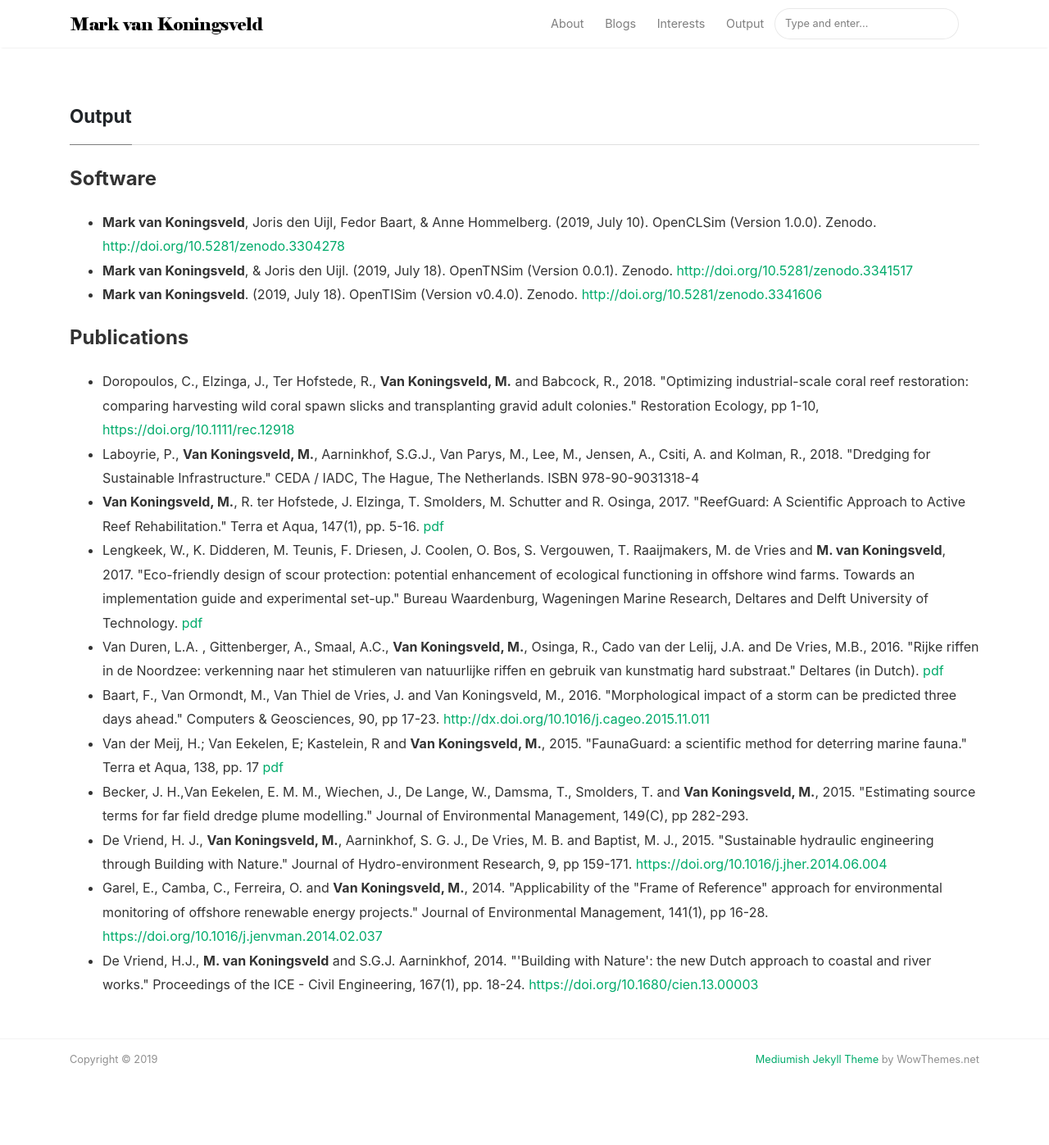
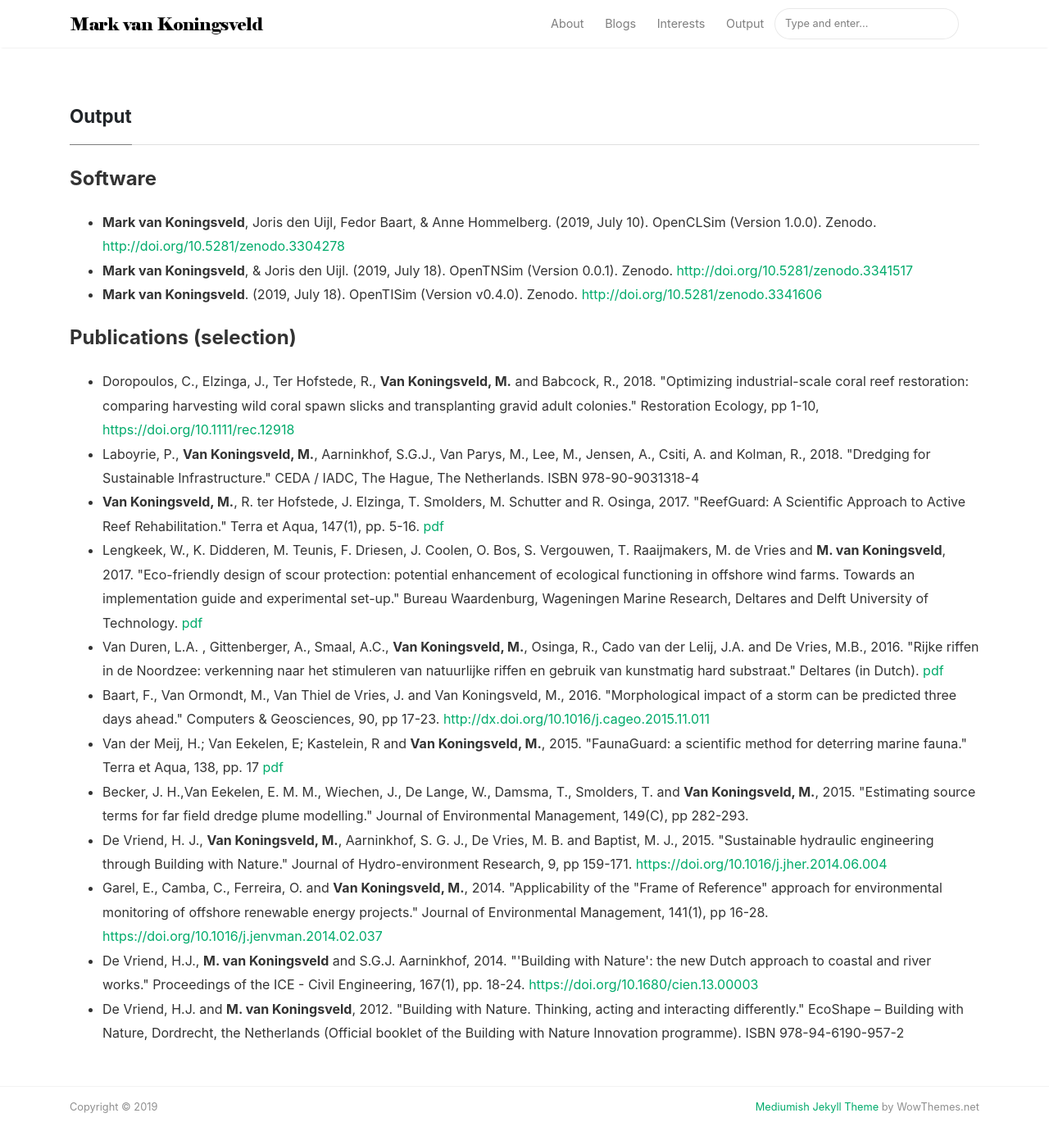
Before and after one commit to markvankoningsveld/markvankoningsveld.github.io, a Jekyll site: the page built from _pages/output.md, in a window 1280 px wide and 1400 px high. Shown: the top 1397 px of the window at 82% size. Built offline with Jekyll 4.4.1, drawn with Linux system fonts in a browser that asks for light colours; nearby versions of some CDN libraries.

Commit message:
Added output

```diff
--- a/_pages/output.md
+++ b/_pages/output.md
@@ -11,7 +11,7 @@ permalink: /output
   <li><b>Mark van Koningsveld</b>. (2019, July 18). OpenTISim (Version v0.4.0). Zenodo. <a href="http://doi.org/10.5281/zenodo.3341606">http://doi.org/10.5281/zenodo.3341606</a></li>
 </ul>
 
-<h4>Publications</h4>
+<h4>Publications (selection)</h4>
 <ul>
   <li>Doropoulos, C., Elzinga, J., Ter Hofstede, R., <b>Van Koningsveld, M.</b> and Babcock, R., 2018. "Optimizing industrial-scale coral reef restoration: comparing harvesting wild coral spawn slicks and transplanting gravid adult colonies." Restoration Ecology, pp 1-10, <a href="https://doi.org/10.1111/rec.12918">https://doi.org/10.1111/rec.12918</a></li>
   <li>Laboyrie, P., <b>Van Koningsveld, M.</b>, Aarninkhof, S.G.J., Van Parys, M., Lee, M., Jensen, A., Csiti, A. and Kolman, R., 2018. "Dredging for Sustainable Infrastructure." CEDA / IADC, The Hague, The Netherlands.  ISBN 978-90-9031318-4</li>
@@ -24,4 +24,5 @@ permalink: /output
   <li>De Vriend, H. J., <b>Van Koningsveld, M.</b>, Aarninkhof, S. G. J., De Vries, M. B. and Baptist, M. J., 2015. "Sustainable hydraulic engineering through Building with Nature." Journal of Hydro-environment Research, 9, pp 159-171. <a href="https://doi.org/10.1016/j.jher.2014.06.004">https://doi.org/10.1016/j.jher.2014.06.004</a></li>
   <li>Garel, E., Camba, C., Ferreira, O. and <b>Van Koningsveld, M.</b>, 2014. "Applicability of the "Frame of Reference" approach for environmental monitoring of offshore renewable energy projects." Journal of Environmental Management, 141(1), pp 16-28. <a href="https://doi.org/10.1016/j.jenvman.2014.02.037">https://doi.org/10.1016/j.jenvman.2014.02.037</a></li>
   <li>De Vriend, H.J., <b>M. van Koningsveld</b> and S.G.J. Aarninkhof, 2014. "'Building with Nature': the new Dutch approach to coastal and river works." Proceedings of the ICE - Civil Engineering, 167(1), pp. 18-24. <a href="https://doi.org/10.1680/cien.13.00003">https://doi.org/10.1680/cien.13.00003</a></li>
+  <li>De Vriend, H.J. and <b>M. van Koningsveld</b>, 2012. "Building with Nature. Thinking, acting and interacting differently." EcoShape – Building with Nature, Dordrecht, the Netherlands (Official booklet of the Building with Nature Innovation programme). ISBN 978-94-6190-957-2</li>
 </ul>
```
